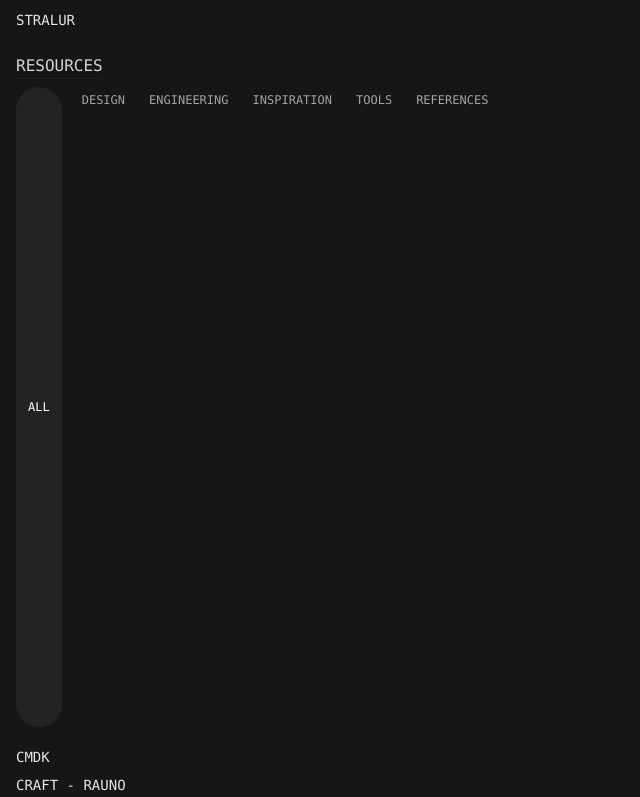
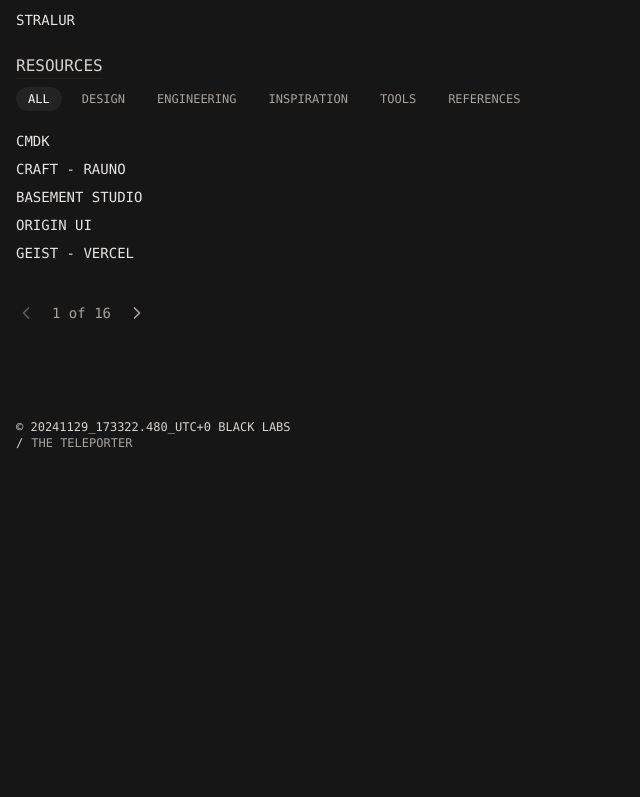
Before and after one commit to theteleporter/black-laboratory, a Next.js app: page / in a window 1280 px wide. Shown: the part 403-1200 px from the top of the page, without its empty margins (0-640 px from the left). After the commit the page ends 902 px from the top, so only its background shows below. Built offline with nearby package versions, Linux system fonts and the light colour scheme; a web font is replaced by a local one.

Commit message:
update experiments-list.tsx

```diff
--- a/components/experiments-list.tsx
+++ b/components/experiments-list.tsx
@@ -6,10 +6,10 @@
 import { GitBranch, ChevronLeft, ChevronRight } from 'lucide-react';
 import { experiments, resources, Project } from '../utils/projectData';
 
-const ITEMS_PER_PAGE = 20;
+const ITEMS_PER_PAGE = 5;
 const LIST_HEIGHT = ITEMS_PER_PAGE * 32; // Each item is 32px high
 
-export default function ExperimentsList() {
+export default function ProjectList() {
   const [hoveredProject, setHoveredProject] = useState<string | null>(null);
   const [currentPage, setCurrentPage] = useState(1);
   const [selectedCategory, setSelectedCategory] = useState<string | null>(null);
@@ -26,20 +26,18 @@
   const categories = ['design', 'engineering', 'inspiration', 'tools', 'references'];
 
   const renderProjects = (projects: Project[]) => (
-    // <motion.ul
-    <ul
- //  style={{ minHeight: LIST_HEIGHT }}
+    <motion.ul
+      style={{ minHeight: LIST_HEIGHT }}
       className="relative"
     >
-     {/** <AnimatePresence mode="wait">**/}
+      <AnimatePresence mode="wait">
         {projects.map((project, index) => (
-      //    <motion.
-          <li
+          <motion.li
             key={project.name}
-      //      initial={{ opacity: 0, y: 10 }}
-    //        animate={{ opacity: 1, y: 0 }}
-   //         exit={{ opacity: 0, y: -10 }}
-       //     transition={{ duration: 0.2, delay: index * 0.05 }}
+            initial={{ opacity: 0, y: 10 }}
+            animate={{ opacity: 1, y: 0 }}
+            exit={{ opacity: 0, y: -10 }}
+            transition={{ duration: 0.2, delay: index * 0.05 }}
             className="text-sm relative flex items-center justify-between"
           >
             {project.type === 'internal' ? (
@@ -65,11 +63,10 @@
             )}
 
             {hoveredProject === project.name && (
-      //        <motion.div
-               <div
-          //      initial={{ opacity: 0 }}
-      //          animate={{ opacity: 1 }}
-         //       exit={{ opacity: 0 }}
+              <motion.div
+                initial={{ opacity: 0 }}
+                animate={{ opacity: 1 }}
+                exit={{ opacity: 0 }}
                 className="flex items-center space-x-4"
               >
                 <span className="text-xs text-stone-400">
@@ -81,13 +78,12 @@
                     <span>{project.forkedFrom}</span>
                   </div>
                 )}
-     {     /**    </motion.div>**/}</div>
+              </motion.div>
             )}
-      {/**    </motion.li>**/}</li>
+          </motion.li>
         ))}
-  {  /**  </AnimatePresence>**/}
-  {/**  </motion.ul>**/}
-  </ul>
+      </AnimatePresence>
+    </motion.ul>
   );
 
   return (
@@ -113,7 +109,6 @@
             >
               ALL
             </button>
-            <div style={{ minHeight: LIST_HEIGHT }}>
             {categories.map((category) => (
               <button
                 key={category}
@@ -129,14 +124,14 @@
               >
                 {category.toUpperCase()}
               </button>
-            ))}</div>
+            ))}
           </div>
           {renderProjects(currentResources)}
           <div className="flex items-center space-x-4">
             <button
               onClick={() => setCurrentPage(prev => Math.max(prev - 1, 1))}
               disabled={currentPage === 1}
-              className="text-stone-400 hover:text-white bg-[#232323] disabled: bg-transparent disabled:opacity-50"
+              className="text-stone-400 hover:text-white disabled:opacity-50"
             >
               <ChevronLeft size={20} />
              <span className="sr-only">
@@ -149,7 +144,7 @@
             <button
               onClick={() => setCurrentPage(prev => Math.min(prev + 1, totalPages))}
               disabled={currentPage === totalPages}
-              className="text-stone-400 hover:text-white bg-[#232323] disabled: bg-transparent disabled:opacity-50"
+              className="text-stone-400 hover:text-white disabled:opacity-50"
             >
               <ChevronRight size={20} />
             <span className="sr-only">
```
